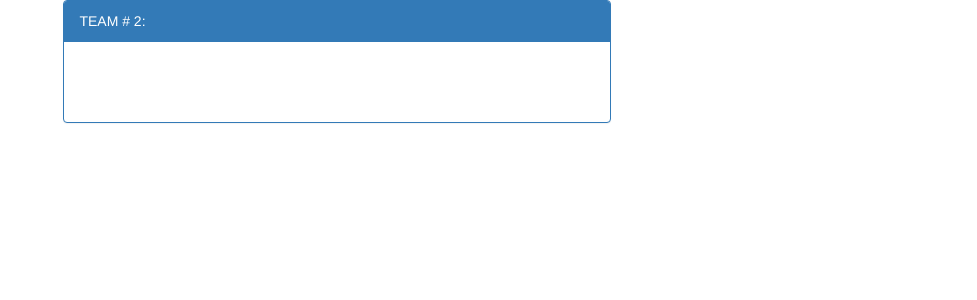
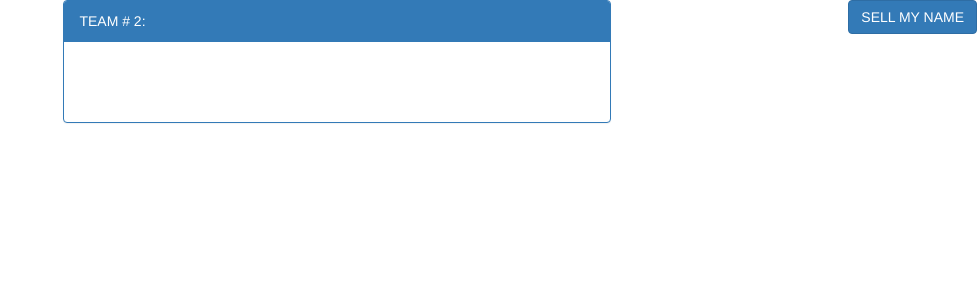
Before and after one commit to kiellabian/modest-market-name, a Django app: page / in a window 1280 px wide. Shown: the top 300 px of the page, without its empty margins (303-1280 px from the left). Run offline with Django 3.2, Linux system fonts and the light colour scheme; data that the repository does not hold is empty; some libraries are stand-ins or nearby versions.

Commit message:
fucked it; jokes, fixed location of button

```diff
--- a/market/name/templates/home.html
+++ b/market/name/templates/home.html
@@ -5,6 +5,8 @@
 {% endblock %}
 
 {% block page_content %}
+<button type="button" class="btn btn-primary btn-cons" style="float: right;" data-toggle="modal" data-target="#myModal">SELL MY NAME</button>
+
 <div class="container">
 	<div class="panel panel-primary">
 	    <div class="panel-heading">
@@ -25,7 +27,6 @@
 									<p>Bidding Value: ${{ event.highest_bid|floatformat:-2 }}</p>
 								</div>
 							</a>
-							<button type="button" class="btn btn-primary btn-cons" data-toggle="modal" data-target="#myModal">SELL MY NAME</button>
 						</div>
 					</li>
 					{% endfor %}
@@ -111,12 +112,12 @@
 				<div>
 					<div class="form-group col-md-4">
 						<span class="dollar">$</span>
-						<input id="name" name="name" type="number" class="form-control number-bid" required placeholder="1">
+						<input id="value" name="value" type="number" class="form-control number-bid" required placeholder="1">
 					</div>
 					<div class="col-lg-8" style="margin-top: 21px;">
-						<select class="selectpicker select-btn" data-style="btn-danger">
+						<select name="name" class="selectpicker select-btn" data-style="btn-danger">
 							{% for name in names %}
-							<option>{{ name.name }}</option>
+							<option value="{{ name.pk }}">{{ name.name }}</option>
 							{% endfor %}
 						</select>
 		            </div>
--- a/market/name/views.py
+++ b/market/name/views.py
@@ -1,5 +1,6 @@
 from django.shortcuts import get_object_or_404
 from django.http import HttpResponseRedirect
+from django.core.urlresolvers import reverse
 from django.views.generic import TemplateView
 
 from .models import BiddingEvent, Name, Bid, Balance
@@ -15,6 +16,15 @@ class HomeView(TemplateView):
         if self.request.user.is_authenticated():
             context['names'] = Name.objects.filter(owner=self.request.user)
         return context
+
+    def post(self, request, *args, **kwargs):
+        value = self.request.POST.get('value')
+        name_pk = self.request.POST.get('name')
+        print value, name_pk
+        name = get_object_or_404(Name, pk=name_pk)
+        event = BiddingEvent.objects.create(starting_bid=value, name=name)
+        print event
+        return HttpResponseRedirect(reverse('home'))
 
 
 class BiddingView(TemplateView):
```
